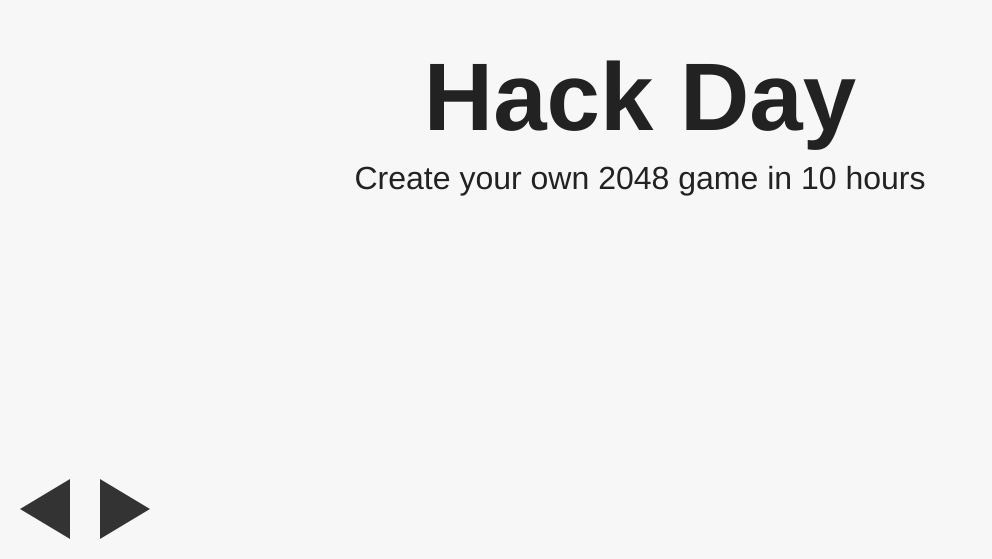
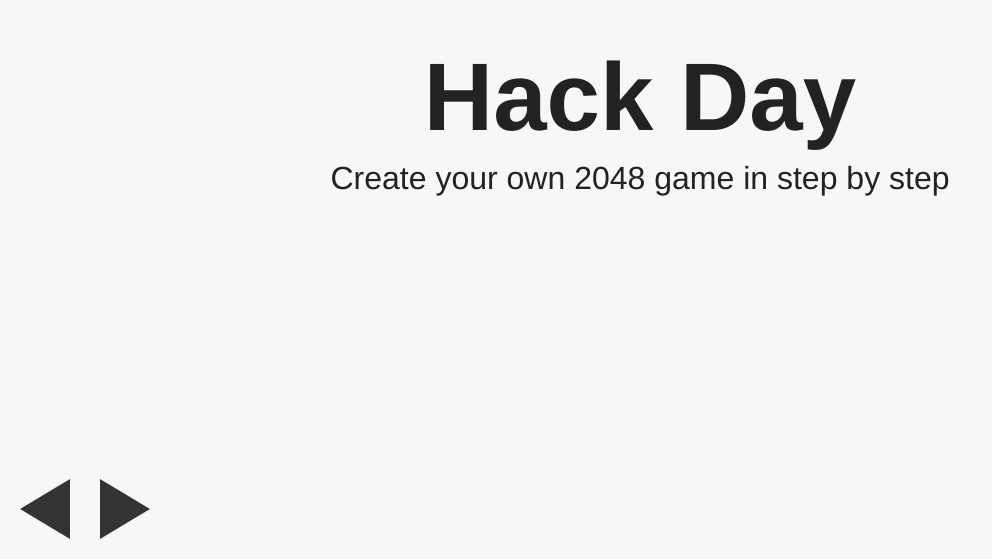
Before and after one commit to hkliya/2048-instructions, a plain HTML site: page index.html in a window 1280 px wide. Shown: the part 241-800 px from the top of the page, without its empty margins (0-992 px from the left). Drawn offline with Linux system fonts and the light colour scheme.

Commit message:
Modify title

```diff
--- a/index.html
+++ b/index.html
@@ -367,7 +367,7 @@ github.com style (c) Vasily Polovnyov <vast@whiteants.net>
 
   <div class="slide" id="slide-1">
     <section class="slide-content"><h1 id="hack-day">Hack Day</h1>
-<h2 id="create-your-own-2048-game-in-10-hours">Create your own 2048 game in 10 hours</h2>
+<h2 id="create-your-own-2048-game-in-step-by-step">Create your own 2048 game in step by step</h2>
 </section>
   </div>
   <div class="slide hidden" id="slide-2">
```
Also changed, not shown: 1 other file.
